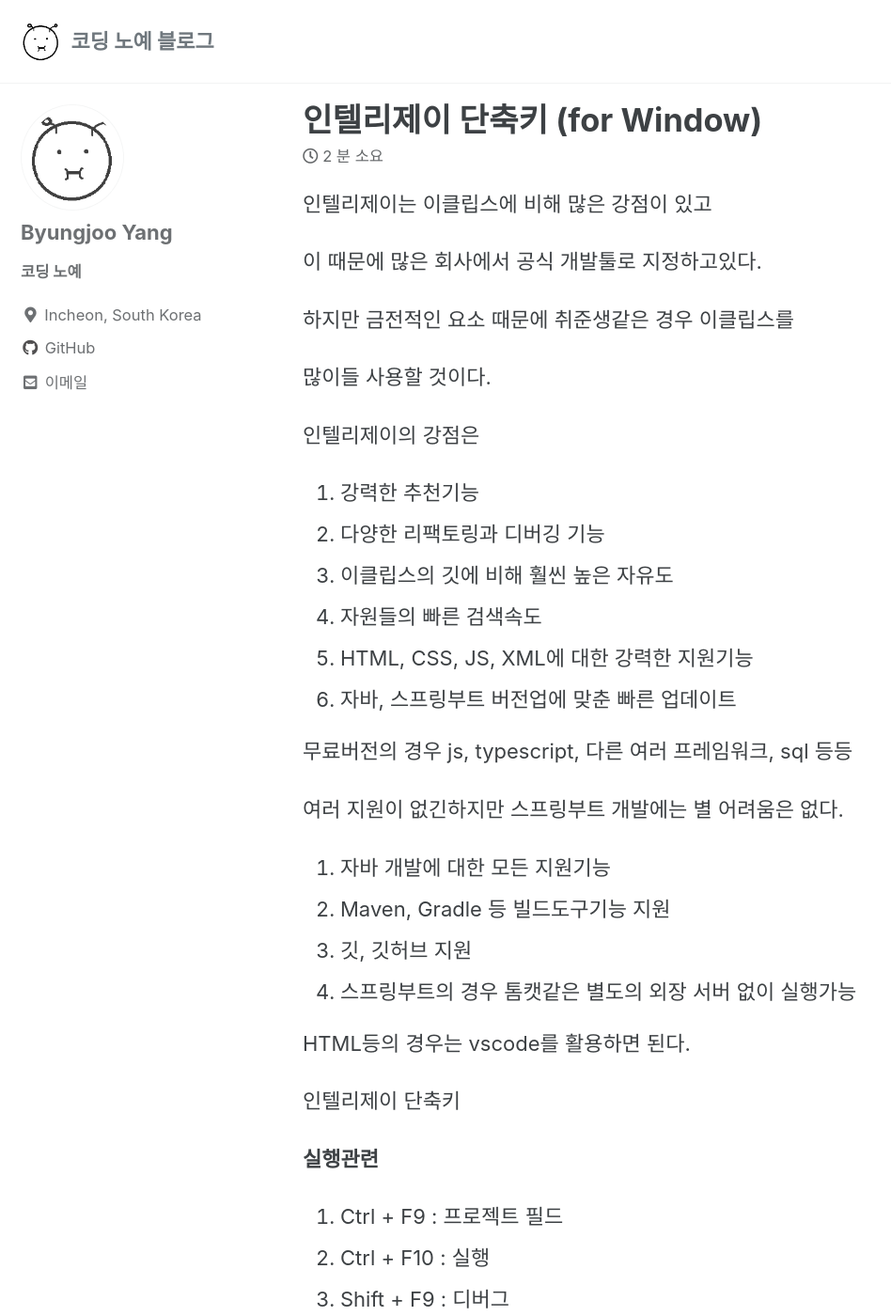
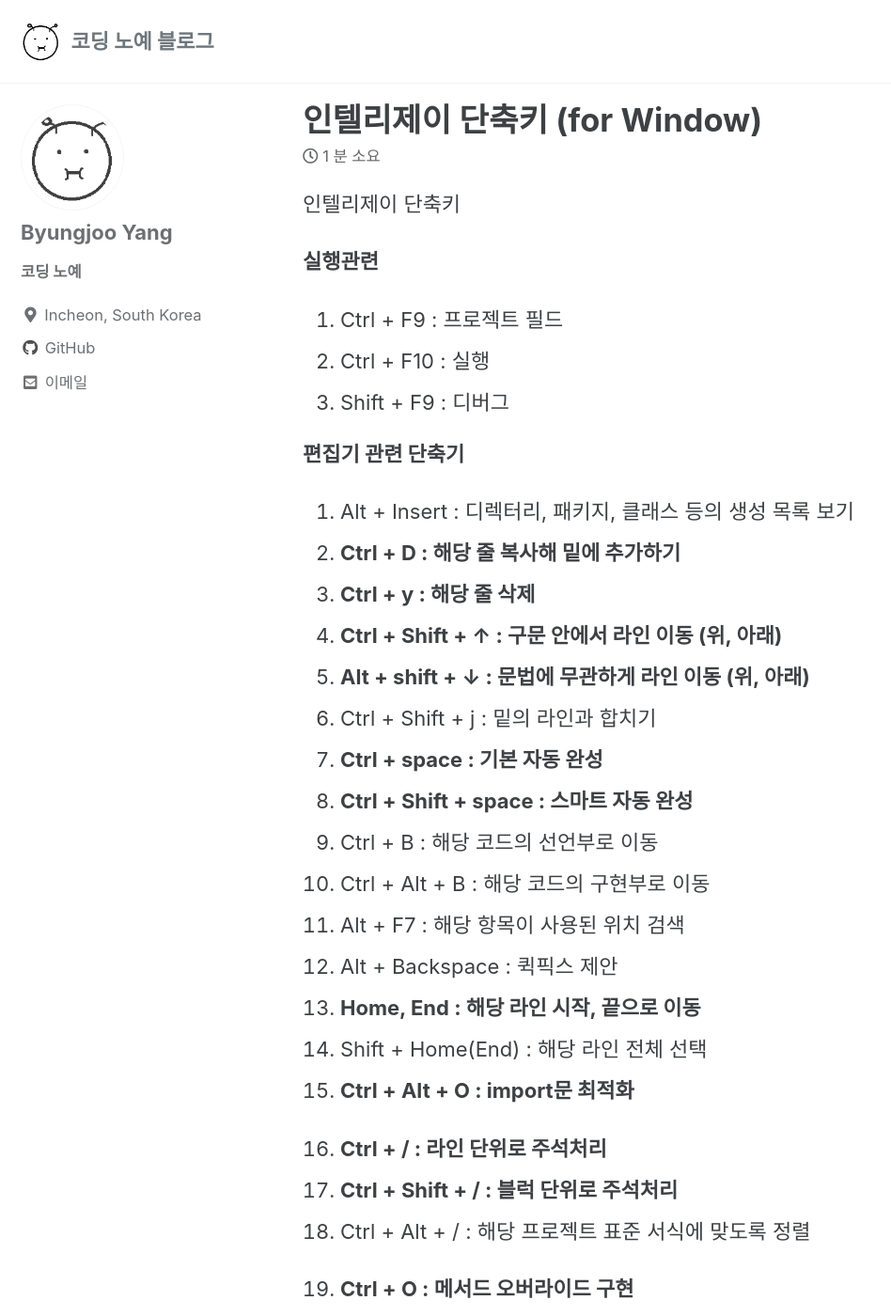
Before and after one commit to ByungjooYang/byungjooyang.github.io, a Jekyll site: the page built from _posts/2020-10-08-intelliJ.md, in a window 1280 px wide and 1400 px high. Shown: the whole window at 94% size, without its empty margins (0-948 px from the left). Built offline with Jekyll 4.4.1, drawn with Linux system fonts in a browser that asks for light colours; cached includes are drawn as plain includes.

Commit message:
포스트 수정

```diff
--- a/_posts/2020-10-08-intelliJ.md
+++ b/_posts/2020-10-08-intelliJ.md
@@ -7,34 +7,6 @@ categories:
 tags:
   - intelliJ
 ---
-
-인텔리제이는 이클립스에 비해 많은 강점이 있고
-
-이 때문에 많은 회사에서 공식 개발툴로 지정하고있다.
-
-하지만 금전적인 요소 때문에 취준생같은 경우 이클립스를
-
-많이들 사용할 것이다.
-
-인텔리제이의 강점은
-
-1. 강력한 추천기능
-2. 다양한 리팩토링과 디버깅 기능
-3. 이클립스의 깃에 비해 훨씬 높은 자유도
-4. 자원들의 빠른 검색속도
-5. HTML, CSS, JS, XML에 대한 강력한 지원기능
-6. 자바, 스프링부트 버전업에 맞춘 빠른 업데이트
-
-무료버전의 경우 js, typescript, 다른 여러 프레임워크, sql 등등
-
-여러 지원이 없긴하지만 스프링부트 개발에는 별 어려움은 없다.
-
-1. 자바 개발에 대한 모든 지원기능
-2. Maven, Gradle 등 빌드도구기능 지원
-3. 깃, 깃허브 지원
-4. 스프링부트의 경우 톰캣같은 별도의 외장 서버 없이 실행가능
-
-HTML등의 경우는 vscode를 활용하면 된다.
 
 인텔리제이 단축키
 
@@ -61,8 +33,8 @@ HTML등의 경우는 vscode를 활용하면 된다.
 14. Shift + Home(End)   : 해당 라인 전체 선택
 16. **Ctrl + Alt + O      : import문 최적화**
 
-17. Ctrl + /            : 라인 단위로 주석처리
-18. Ctrl + Shift + /    : 블럭 단위로 주석처리
+17. **Ctrl + /            : 라인 단위로 주석처리**
+18. **Ctrl + Shift + /    : 블럭 단위로 주석처리**
 19. Ctrl + Alt + /      : 해당 프로젝트 표준 서식에 맞도록 정렬
 
 20. **Ctrl + O            : 메서드 오버라이드 구현**
```
